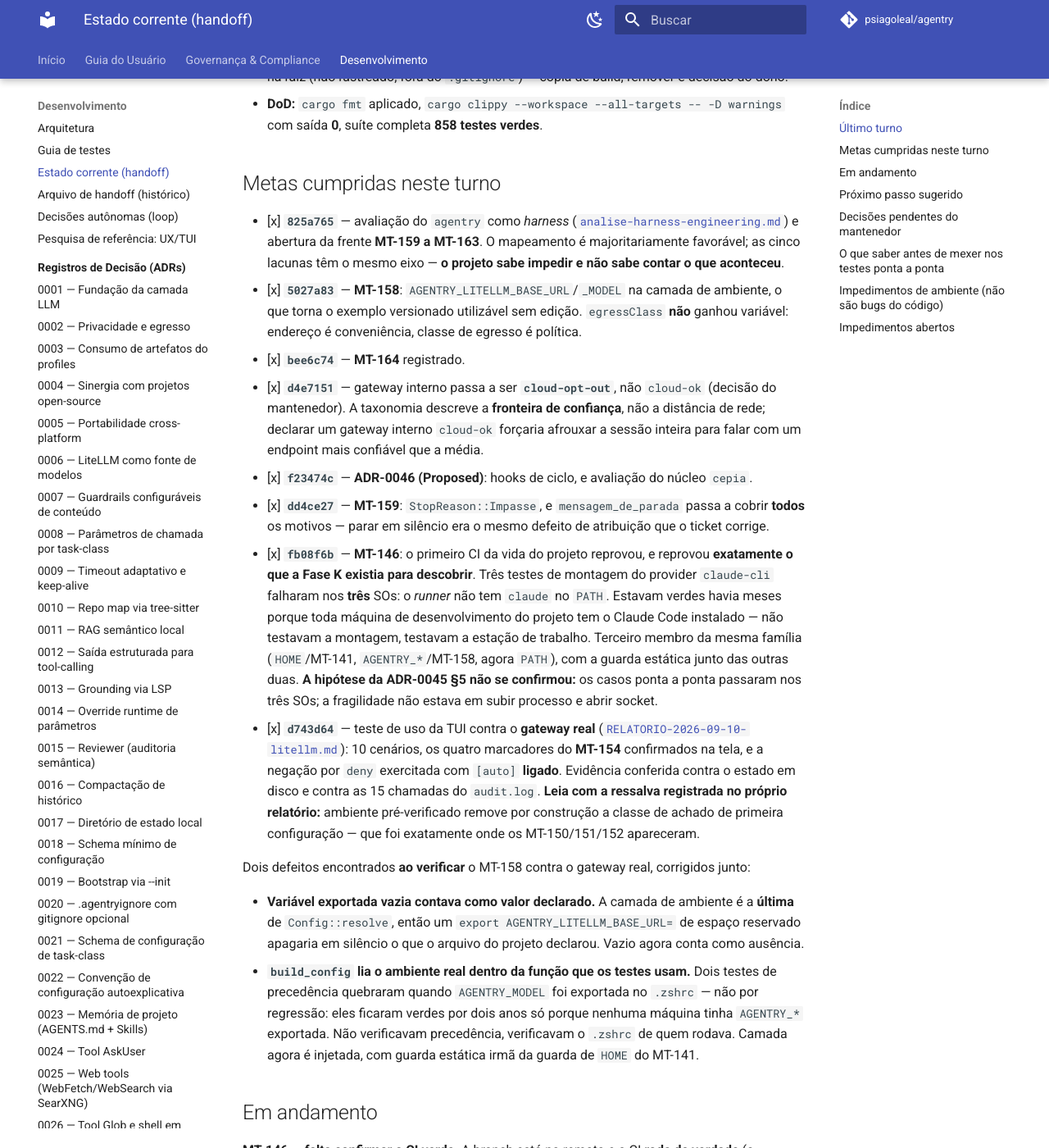
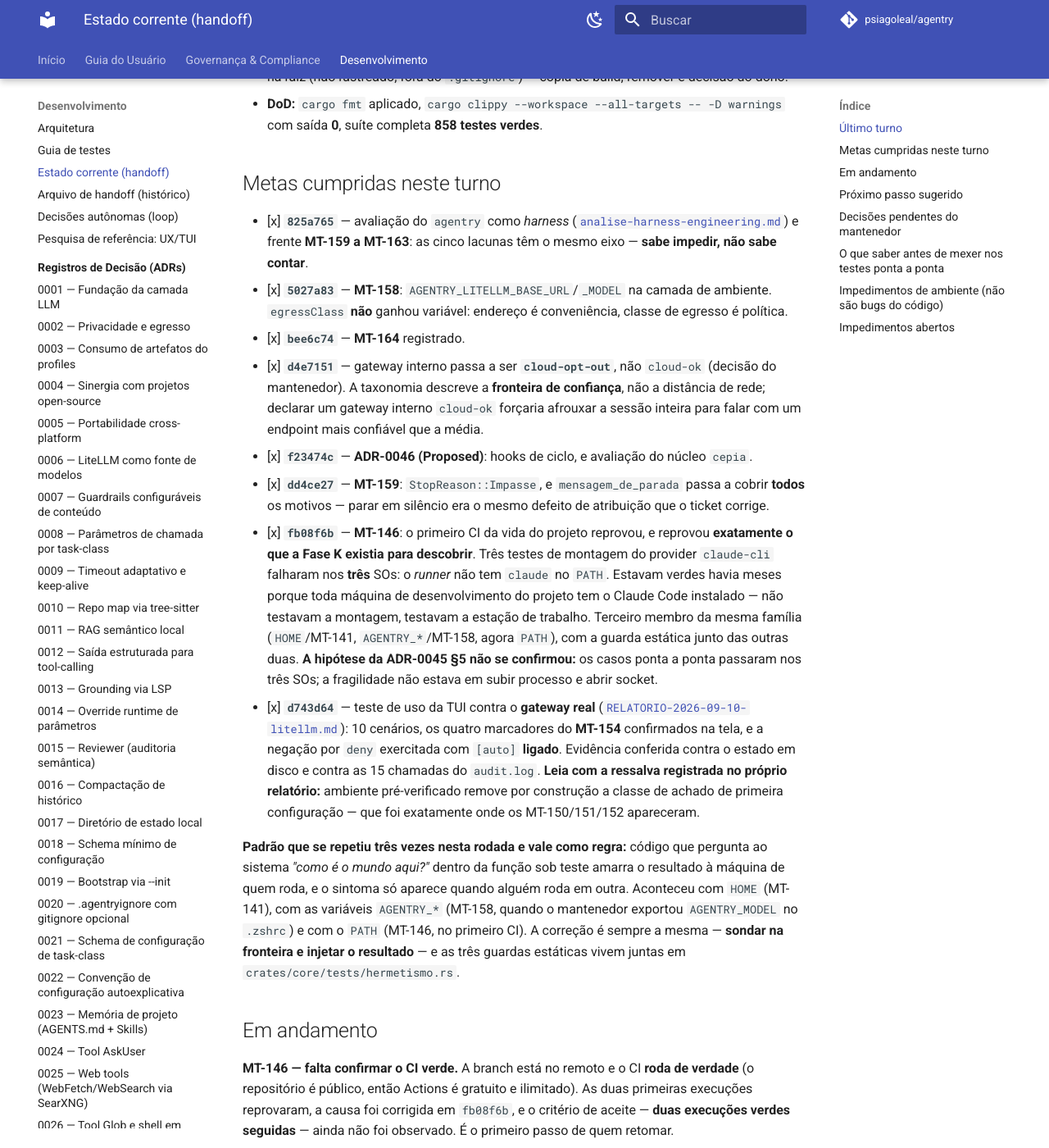
Before and after one commit to psiagoleal/agentry, an MkDocs documentation site: the page built from docs/CURRENT-STATE.md, in a window 1280 px wide and 1400 px high, scrolled down 585 px. Shown: the whole window at 82% size. Built offline with MkDocs 1.6.1 and Material for MkDocs 9.7.7, drawn with Linux system fonts in a browser that asks for light colours; comment, search, counter and statistics services are not loaded.

Commit message:
docs(handoff): enxuga o handoff e generaliza o padrao das tres guardas
Os tres casos desta rodada (HOME, AGENTRY_*, PATH) viraram uma regra so no
handoff, em vez de tres relatos separados: codigo que pergunta ao sistema
'como e o mundo aqui?' dentro da funcao sob teste amarra o resultado a
maquina de quem roda.

{agente: Claude Code; modelo: claude-opus-5}

```diff
--- a/docs/CURRENT-STATE.md
+++ b/docs/CURRENT-STATE.md
@@ -26,12 +26,11 @@
 ## Metas cumpridas neste turno
 
 - [x] **`825a765`** — avaliação do `agentry` como *harness*
-      ([`analise-harness-engineering.md`](./analise-harness-engineering.md)) e abertura da frente
-      **MT-159 a MT-163**. O mapeamento é majoritariamente favorável; as cinco lacunas têm o
-      mesmo eixo — **o projeto sabe impedir e não sabe contar o que aconteceu**.
-- [x] **`5027a83`** — **MT-158**: `AGENTRY_LITELLM_BASE_URL`/`_MODEL` na camada de ambiente, o
-      que torna o exemplo versionado utilizável sem edição. `egressClass` **não** ganhou
-      variável: endereço é conveniência, classe de egresso é política.
+      ([`analise-harness-engineering.md`](./analise-harness-engineering.md)) e frente **MT-159 a
+      MT-163**: as cinco lacunas têm o mesmo eixo — **sabe impedir, não sabe contar**.
+- [x] **`5027a83`** — **MT-158**: `AGENTRY_LITELLM_BASE_URL`/`_MODEL` na camada de ambiente.
+      `egressClass` **não** ganhou variável: endereço é conveniência, classe de egresso é
+      política.
 - [x] **`bee6c74`** — **MT-164** registrado.
 - [x] **`d4e7151`** — gateway interno passa a ser **`cloud-opt-out`**, não `cloud-ok` (decisão do
       mantenedor). A taxonomia descreve a **fronteira de confiança**, não a distância de rede;
@@ -57,16 +56,12 @@
       relatório:** ambiente pré-verificado remove por construção a classe de achado de primeira
       configuração — que foi exatamente onde os MT-150/151/152 apareceram.
 
-Dois defeitos encontrados **ao verificar** o MT-158 contra o gateway real, corrigidos junto:
-
-- **Variável exportada vazia contava como valor declarado.** A camada de ambiente é a **última**
-  de `Config::resolve`, então um `export AGENTRY_LITELLM_BASE_URL=` de espaço reservado apagaria
-  em silêncio o que o arquivo do projeto declarou. Vazio agora conta como ausência.
-- **`build_config` lia o ambiente real dentro da função que os testes usam.** Dois testes de
-  precedência quebraram quando `AGENTRY_MODEL` foi exportada no `.zshrc` — não por regressão:
-  eles ficaram verdes por dois anos só porque nenhuma máquina tinha `AGENTRY_*` exportada. Não
-  verificavam precedência, verificavam o `.zshrc` de quem rodava. Camada agora é injetada, com
-  guarda estática irmã da guarda de `HOME` do MT-141.
+**Padrão que se repetiu três vezes nesta rodada e vale como regra:** código que pergunta ao
+sistema *"como é o mundo aqui?"* dentro da função sob teste amarra o resultado à máquina de quem
+roda, e o sintoma só aparece quando alguém roda em outra. Aconteceu com `HOME` (MT-141), com as
+variáveis `AGENTRY_*` (MT-158, quando o mantenedor exportou `AGENTRY_MODEL` no `.zshrc`) e com o
+`PATH` (MT-146, no primeiro CI). A correção é sempre a mesma — **sondar na fronteira e injetar o
+resultado** — e as três guardas estáticas vivem juntas em `crates/core/tests/hermetismo.rs`.
 
 ## Em andamento
 
```
